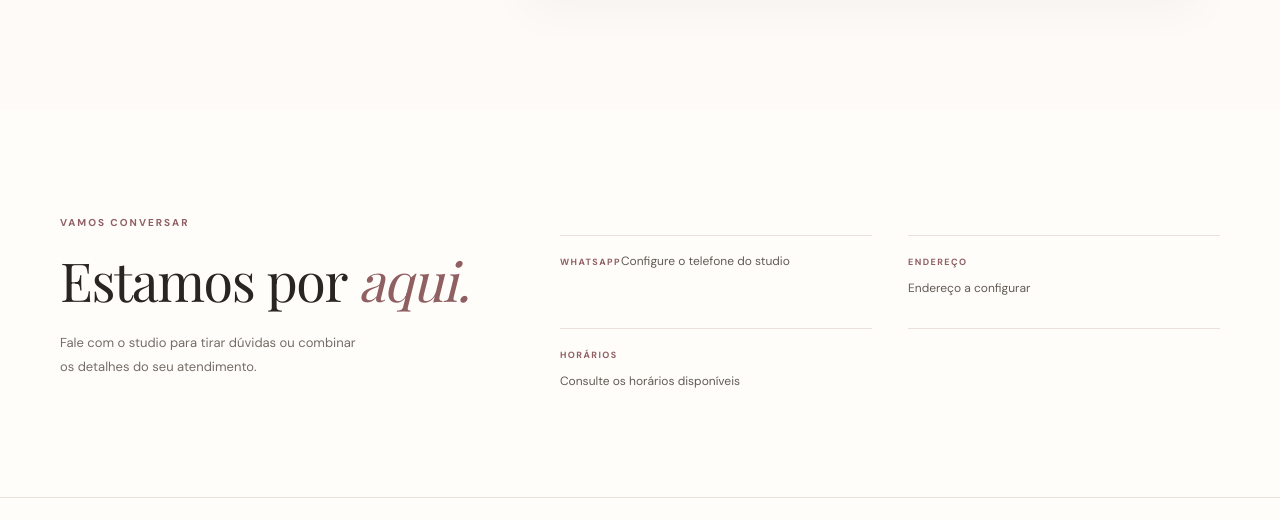
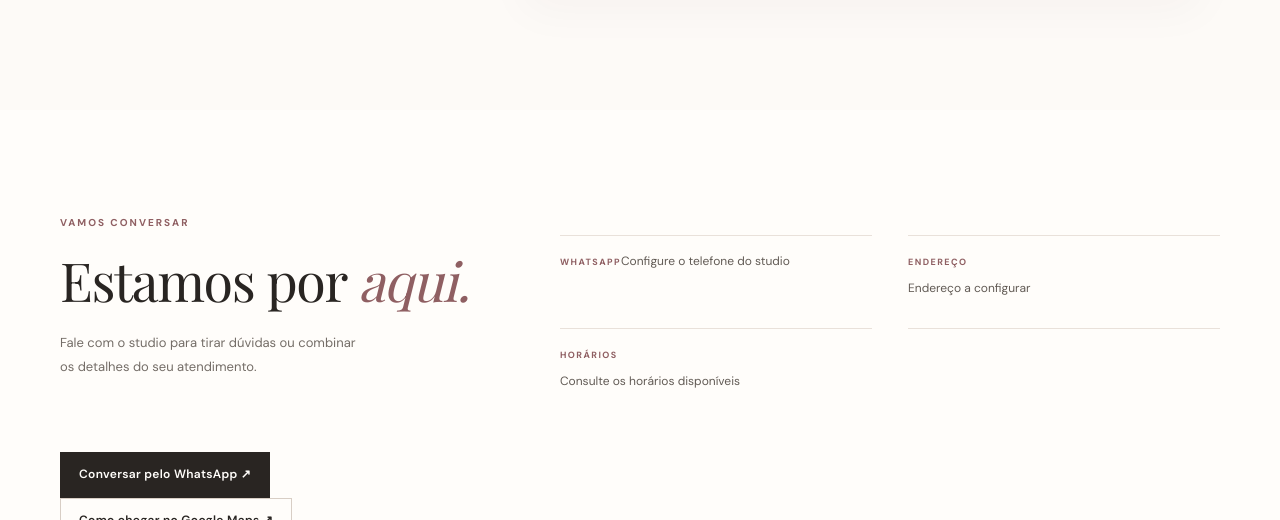
Before and after one commit to AmadeusFelipeSerraAndradeOliveira/Studio-Emille-Cassiane, a website with bundled scripts: page index.html in a window 1280 px wide. Shown: the part 2718-3238 px from the top of the page. Built offline with nearby package versions, Linux system fonts and the light colour scheme.

Commit message:
feat: add contact and map buttons

```diff
--- a/index.html
+++ b/index.html
@@ -100,7 +100,7 @@
 
       <section class="contact-section section-wrap" id="contato">
         <div><p class="eyebrow">VAMOS CONVERSAR</p><h2>Estamos por <em>aqui.</em></h2><p>Fale com o studio para tirar dúvidas ou combinar os detalhes do seu atendimento.</p></div>
-        <div class="contact-details"><div><span>WHATSAPP</span><a id="contact-whatsapp" href="#">Configure o telefone do studio</a></div><div><span>ENDEREÇO</span><p id="contact-address">Endereço a configurar</p></div><div><span>HORÁRIOS</span><p id="contact-hours">Consulte os horários disponíveis</p></div><div class="contact-social" id="contact-social"></div></div>
+        <div class="contact-details"><div><span>WHATSAPP</span><a id="contact-whatsapp" href="#">Configure o telefone do studio</a></div><div><span>ENDEREÇO</span><p id="contact-address">Endereço a configurar</p></div><div><span>HORÁRIOS</span><p id="contact-hours">Consulte os horários disponíveis</p></div><div class="contact-social" id="contact-social"></div></div><div class="contact-actions"><a id="contact-whatsapp-button" class="button button-dark" href="#" target="_blank" rel="noopener noreferrer" hidden>Conversar pelo WhatsApp ↗</a><a id="contact-directions-button" class="button button-outline" href="#" target="_blank" rel="noopener noreferrer" hidden>Como chegar no Google Maps ↗</a></div>
       </section>
     </main>
 
```
